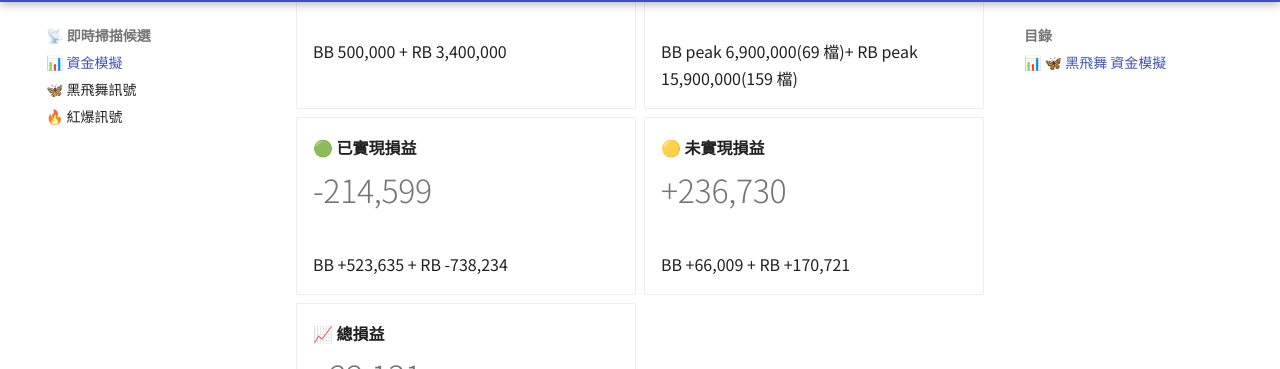
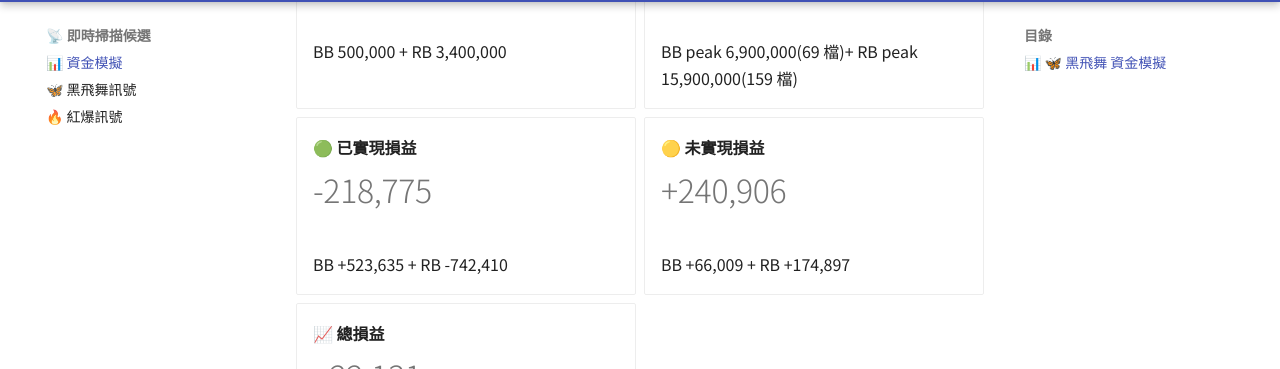
Before and after one commit to ShoppingLiao/stock-analysis-public, an MkDocs documentation site: the page built from docs/signals_capital.md, in a window 1280 px wide and 900 px high, scrolled down 3779 px. Shown: the part 94-463 px from the top of the window. Built offline with MkDocs 1.6.1 and Material for MkDocs 9.7.7, drawn with Linux system fonts in a browser that asks for light colours; comment, search, counter and statistics services are not loaded; some of the changed text lies outside the part shown.

Commit message:
docs(signals): update BB + RB + capital (2026-09-03)

```diff
--- a/docs/signals_capital.md
+++ b/docs/signals_capital.md
@@ -86,13 +86,13 @@
 
 -   **🟢 已實現損益**
 
-    # -738,234
+    # -742,410
 
-    勝率 32.0% / 231 檔已平倉
+    勝率 31.9% / 232 檔已平倉
 
 -   **🟡 未實現損益**
 
-    # +170,721
+    # +174,897
 
     持倉 34 檔(現價 vs 進場價)
 
@@ -146,15 +146,15 @@
 
 -   **🟢 已實現損益**
 
-    # -214,599
+    # -218,775
 
-    BB +523,635 + RB -738,234
+    BB +523,635 + RB -742,410
 
 -   **🟡 未實現損益**
 
-    # +236,730
+    # +240,906
 
-    BB +66,009 + RB +170,721
+    BB +66,009 + RB +174,897
 
 -   **📈 總損益**
 
```
Also changed, not shown: docs/signals_red_burst.md (+43 -47 lines).
